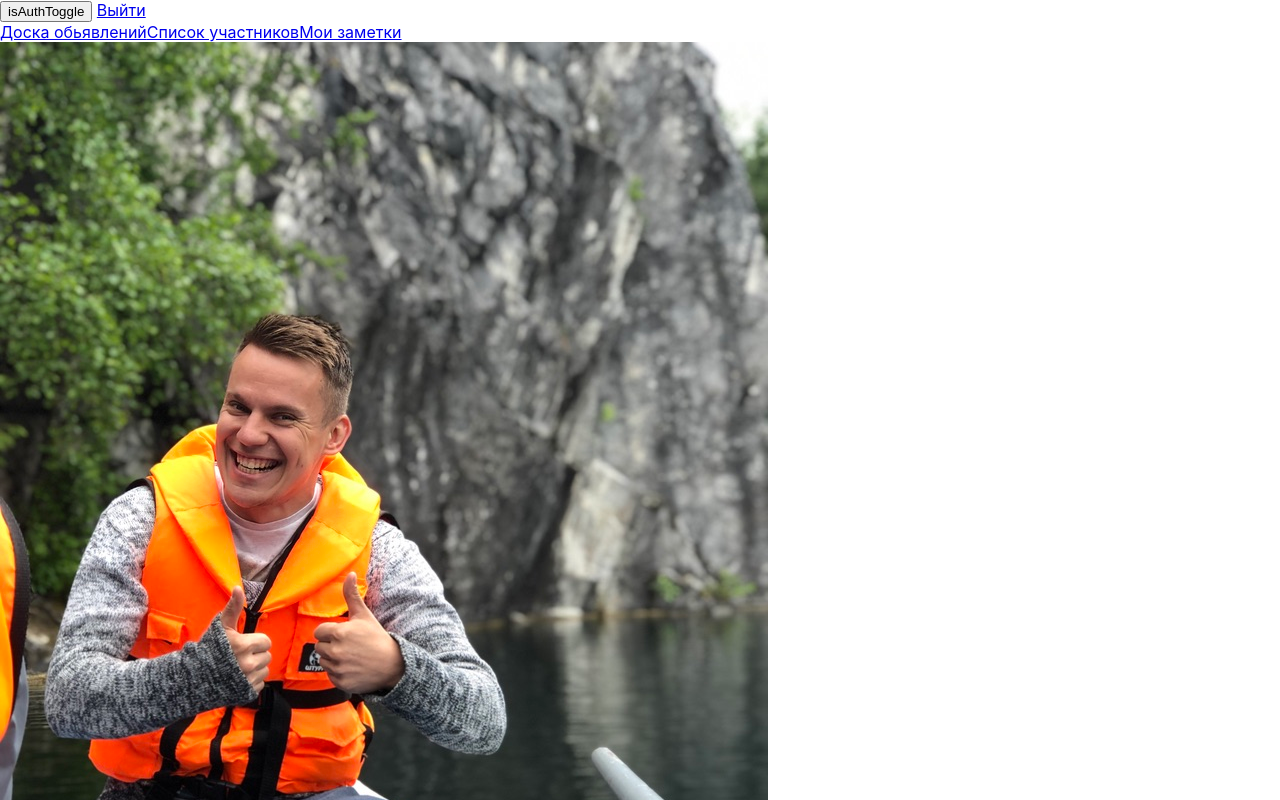
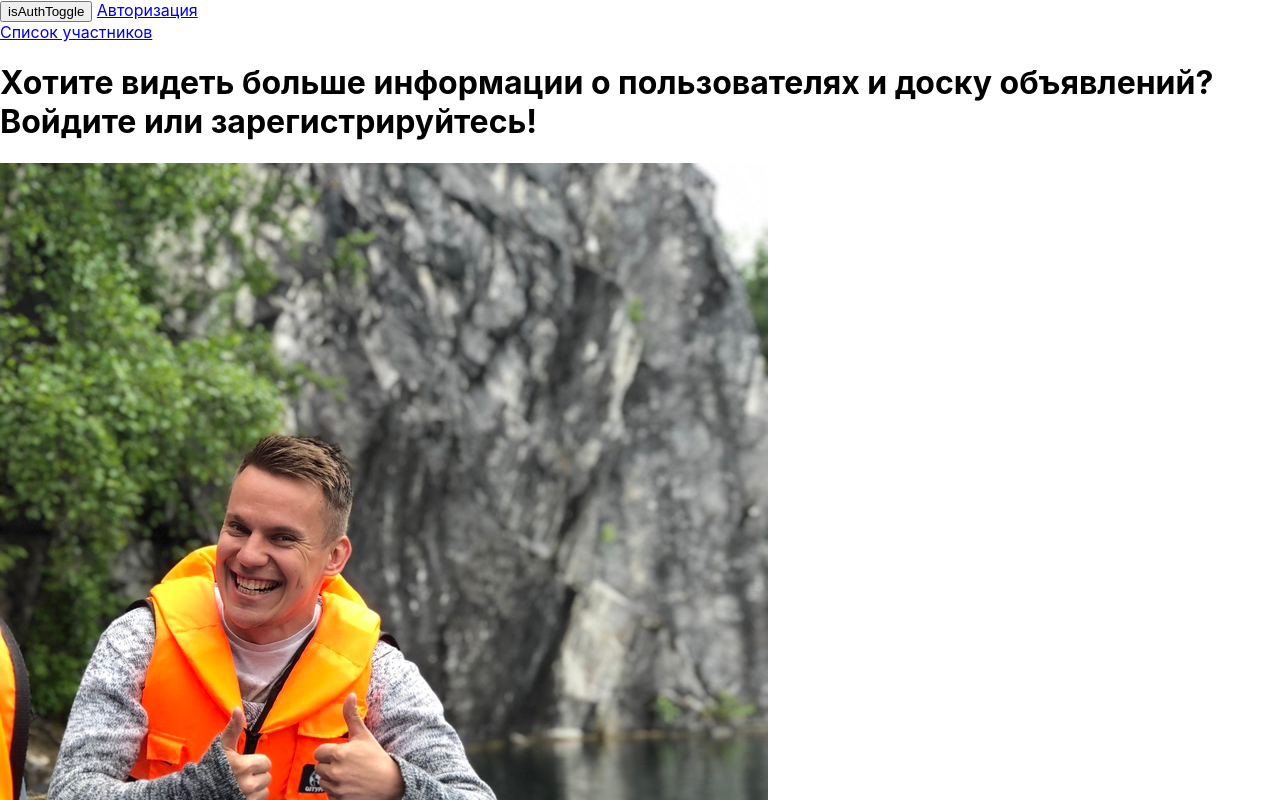
Before and after one commit to shepelev-official/some-spa, a React app: page / in a window 1280 px wide. Shown: the top 800 px of the page. Built offline with nearby package versions, Linux system fonts and the light colour scheme.

Commit message:
Добавил правила отображения страниц при авторизованном/неавторизованном пользователе

```diff
--- a/src/App.js
+++ b/src/App.js
@@ -10,10 +10,32 @@ import PageMenu from "./components/pageMenu/pageMenu";
 
 const App = () => {
 
-    const [isAuth, setIsAuth] = useState(true)
+    const [isAuth, setIsAuth] = useState(false)
 
     const isAuthToggle = () => {
         setIsAuth(!isAuth)
+    }
+
+    const isAuthCallBoard = () => {
+        return (
+            isAuth
+                ? <CallBoard />
+                : <CardHolder />
+        )
+    }
+
+    const isAuthNotes = () => {
+        return (
+            isAuth
+                ? <Notes />
+                : <CardHolder />
+        )
+    }
+
+    const isAuthCardHolder = () => {
+        return (
+            <CardHolder isAuth={isAuth} />
+        )
     }
 
 
@@ -22,9 +44,9 @@ const App = () => {
                 <PageMenu isAuth={isAuth} isAuthToggle={isAuthToggle}/>
                 <Switch>
                     <Route path="/auth" component={Auth}/>
-                    <Route path="/callboard" component={CallBoard}/>
-                    <Route path="/notes" component={Notes}/>
-                    <Route path="/" component={CardHolder}/>
+                    <Route path="/callboard" component={isAuthCallBoard}/>
+                    <Route path="/notes" component={isAuthNotes}/>
+                    <Route path="/" component={isAuthCardHolder}/>
                 </Switch>
             </div>
         );
--- a/src/Pages/Auth/Auth.css
+++ b/src/Pages/Auth/Auth.css
@@ -4,7 +4,6 @@
     justify-content: center;
     flex-grow: 1;
     width: 100%;
-    background: linear-gradient(180deg, rgb(170, 190, 180) 0%, white 75%);
 }
 
 .Auth h1 {
@@ -19,7 +18,7 @@
     max-width: 600px;
     height: 400px;
     max-height: 800px;
-    background: white;
+    background: rgba(120, 160, 80, .25);
     border-radius: 15px;
     padding: 0 20px;
     box-shadow: 2px 2px 2px rgba(0, 0, 0, .5);
--- a/src/Pages/cardHolder/cardHolder.js
+++ b/src/Pages/cardHolder/cardHolder.js
@@ -3,9 +3,9 @@ import classes from "./cardHolder.css";
 import PersonalCard from "../../components/personalCard/personalCard";
 import imgsss from "../../photo.jpeg"
 
-const CardHolder = () => {
+const CardHolder = (props) => {
 
-    const [isAuth, ] = useState(true)
+    const [isAuth, ] = useState(props.isAuth)
     const [personalCard, ] = useState([
         {
             cardPhoto: `${imgsss}`,
```
